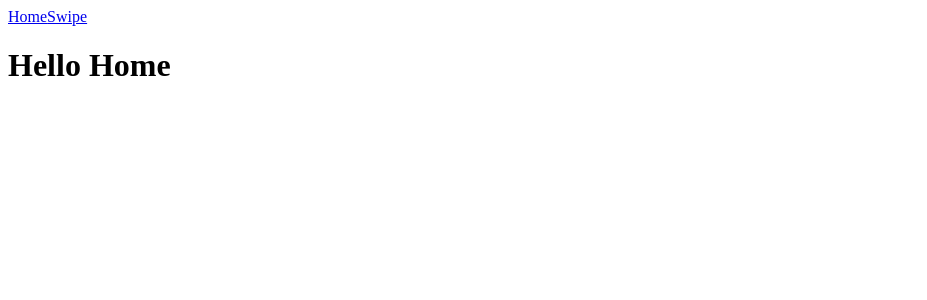
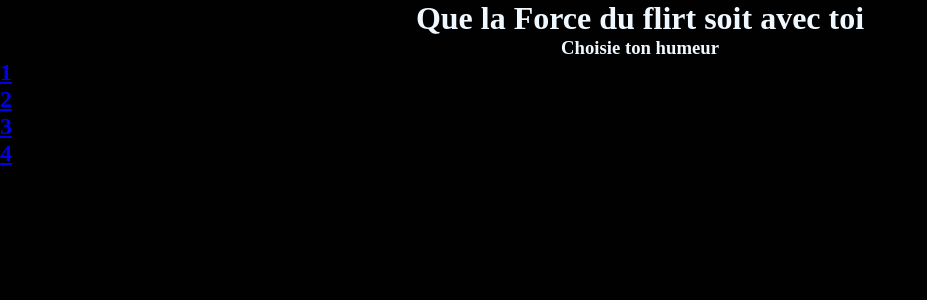
Before and after one commit to Sofian-Abdelli/WookieMatch, a React (Vite) app: page / in a window 1280 px wide. Shown: the top 300 px of the page, without its empty margins (0-927 px from the left). Built offline with nearby package versions, Linux system fonts and the light colour scheme.

Commit message:
First component

```diff
--- a/src/App.tsx
+++ b/src/App.tsx
@@ -5,10 +5,6 @@ import "./App.css";
 function App() {
   return (
     <>
-      <nav>
-        <Link to="/">Home</Link>
-        <Link to="/Swipe">Swipe</Link>
-      </nav>
       <main>
         <Outlet />
       </main>
--- /dev/null
+++ b/src/components/Card.css
@@ -0,0 +1,6 @@
+.a {
+    background-color: blueviolet;
+    height: 50px;
+    width: 50px;
+    margin: 10px;
+}
--- /dev/null
+++ b/src/components/Card.tsx
@@ -0,0 +1,15 @@
+import { Link } from "react-router";
+import "./Card.css";
+function Card({oui, color}) {
+  return (
+    <>
+      <figure className={color}>
+        <Link to="/Swipe">
+        <h2>{oui}</h2>
+        </Link>
+      </figure>
+    </>
+  );
+}
+
+export default Card;
--- a/src/index.css
+++ b/src/index.css
@@ -0,0 +1,4 @@
+* {
+  margin: 0;
+  padding: 0;
+}
--- a/src/main.tsx
+++ b/src/main.tsx
@@ -1,6 +1,6 @@
 import ReactDOM from "react-dom/client";
 import { createBrowserRouter, RouterProvider } from "react-router";
-
+import "./index.css";
 import App from "./App";
 
 // page components
@@ -31,7 +31,5 @@ const router = createBrowserRouter([
 const rootElement = document.getElementById("root");
 
 if (rootElement != null) {
-  ReactDOM.createRoot(rootElement).render(
-    <RouterProvider router={router} />
-  );
+  ReactDOM.createRoot(rootElement).render(<RouterProvider router={router} />);
 }
--- a/src/pages/Home.tsx
+++ b/src/pages/Home.tsx
@@ -1,12 +1,16 @@
-import { Link } from "react-router";
-import "./home.css"
+import "./home.css";
+import Card from "../components/Card";
 function Home() {
   return (
     <>
-      <h1>Hello Home</h1>
-      <Link to="/Swipe">
-
-      </Link>
+      <div className="home">
+        <h1>Que la Force du flirt soit avec toi</h1>
+        <h3>Choisie ton humeur</h3>
+        <Card oui={"1"}/>
+        <Card oui={"2"}/>
+        <Card oui={"3"}/>
+        <Card oui={"4"}/>
+      </div>
     </>
   );
 }
--- a/src/pages/home.css
+++ b/src/pages/home.css
@@ -0,0 +1,8 @@
+.home {
+    height: 100vh;
+  background-color: rgb(1, 1, 1);
+}
+
+h1, h3 {color: aliceblue;
+text-align: center;
+}
```
